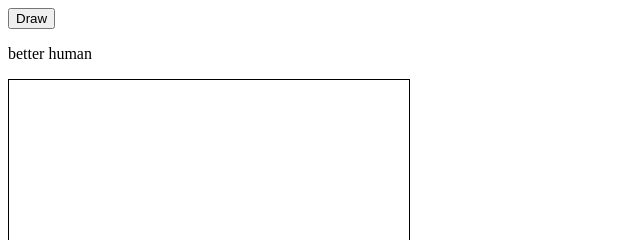
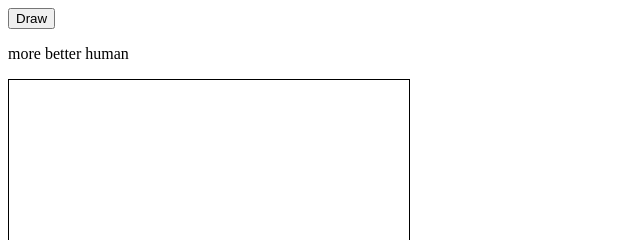
Before and after one commit to ArtemNikolaev/test-case1, a plain HTML site: page index.html in a window 1280 px wide. Shown: the top 240 px of the page, 0-640 px from the left. Drawn offline with Linux system fonts and the light colour scheme.

Commit message:
lksajf;lasj

```diff
--- a/index.html
+++ b/index.html
@@ -10,7 +10,7 @@
     <div class="container">
         <button class="btn" onclick="draw()" >Draw</button>
     </div>
-    <p> better human </p>
+    <p>more better human </p>
     <canvas class="canvas" id="canvas"></canvas>
     <script src="js/main.js"></script>
 </body>
```
